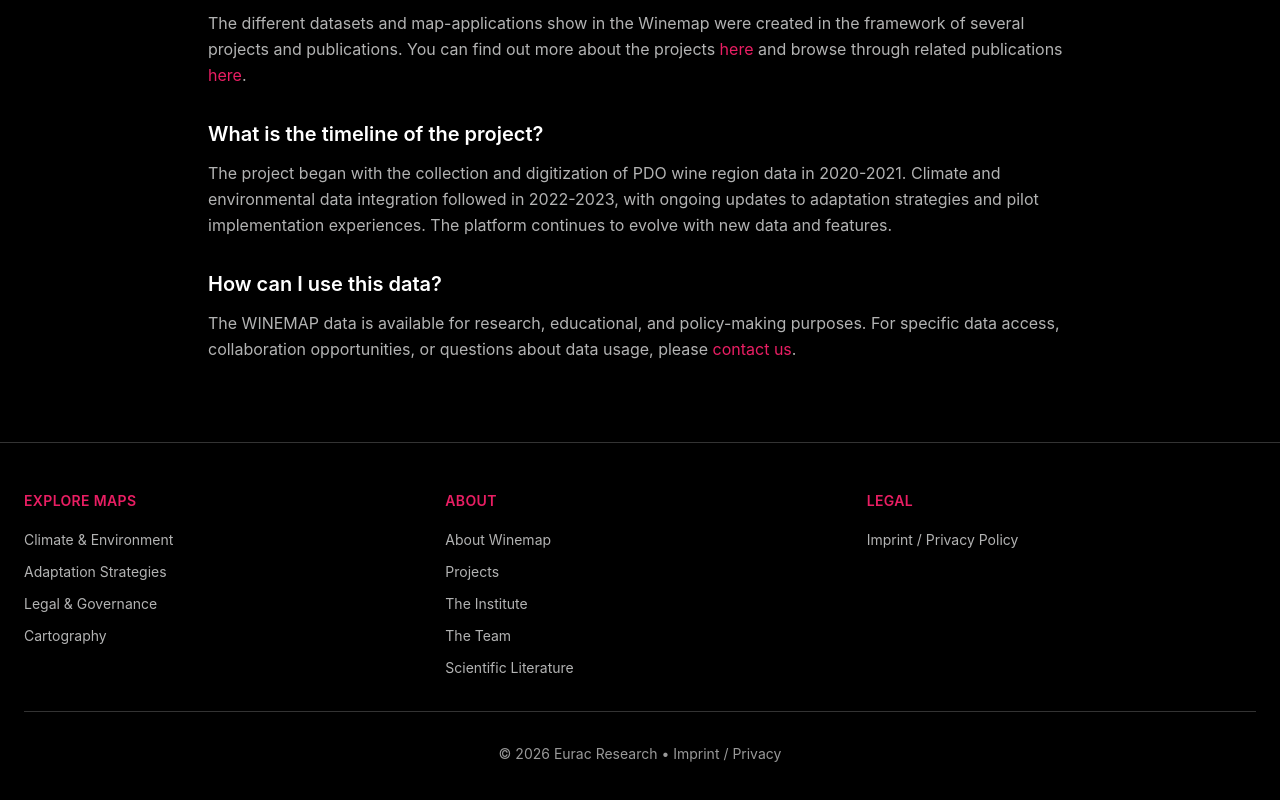
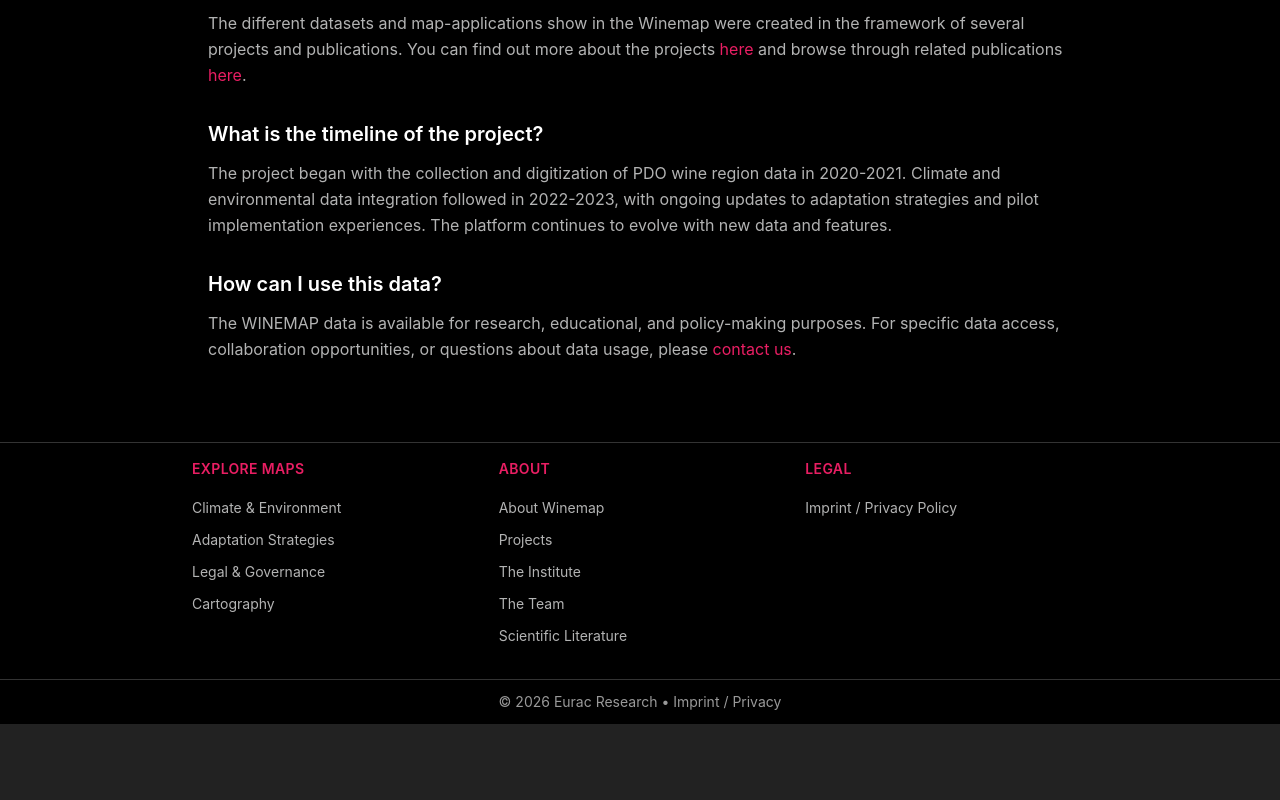
Before and after one commit to Eurac-Research/winemap, a Next.js app: page / in a window 1280 px wide. Shown: the part 1904-2704 px from the top of the page. After the commit the page ends 2628 px from the top, so only its background shows below. Built offline with nearby package versions, Linux system fonts and the light colour scheme.

Commit message:
fix alignment of columns in footer

```diff
--- a/src/app/components/Footer.tsx
+++ b/src/app/components/Footer.tsx
@@ -6,8 +6,8 @@ export default function Footer() {
 
   return (
     <footer className="bg-black border-t border-white/20 text-white">
-      <div className="max-w-7xl mx-auto px-6 py-12">
-        <div className="grid grid-cols-1 md:grid-cols-2 lg:grid-cols-3 gap-8 mb-8">
+      <div className="max-w-5xl mx-auto px-4 md:px-6 py-4">
+        <div className="grid grid-cols-1 md:grid-cols-2 lg:grid-cols-3 gap-6 mb-4 max-w-4xl mx-auto">
           {/* Column 1: Explore Maps */}
           <div>
             <h3 className="text-sm font-semibold uppercase tracking-wide mb-4 text-[#E91E63]">
@@ -85,17 +85,16 @@ export default function Footer() {
             </ul>
           </div>
         </div>
-
+      </div>
       {/* Bottom Bar */}
-        <div className="pt-8 border-t border-white/20 text-center">
-          <p className="text-white/60 text-sm">
+      <div className="border-t border-white/20 text-center">
+        <p className="text-white/60 text-sm py-3">
           © {currentYear} Eurac Research •{" "}
           <Link href="/imprint-privacy" className="hover:text-white transition-colors">
             Imprint / Privacy
           </Link>
         </p>
       </div>
-      </div>
     </footer>
   )
 }
```
Lines whose indentation alone changed are shown as unchanged.
